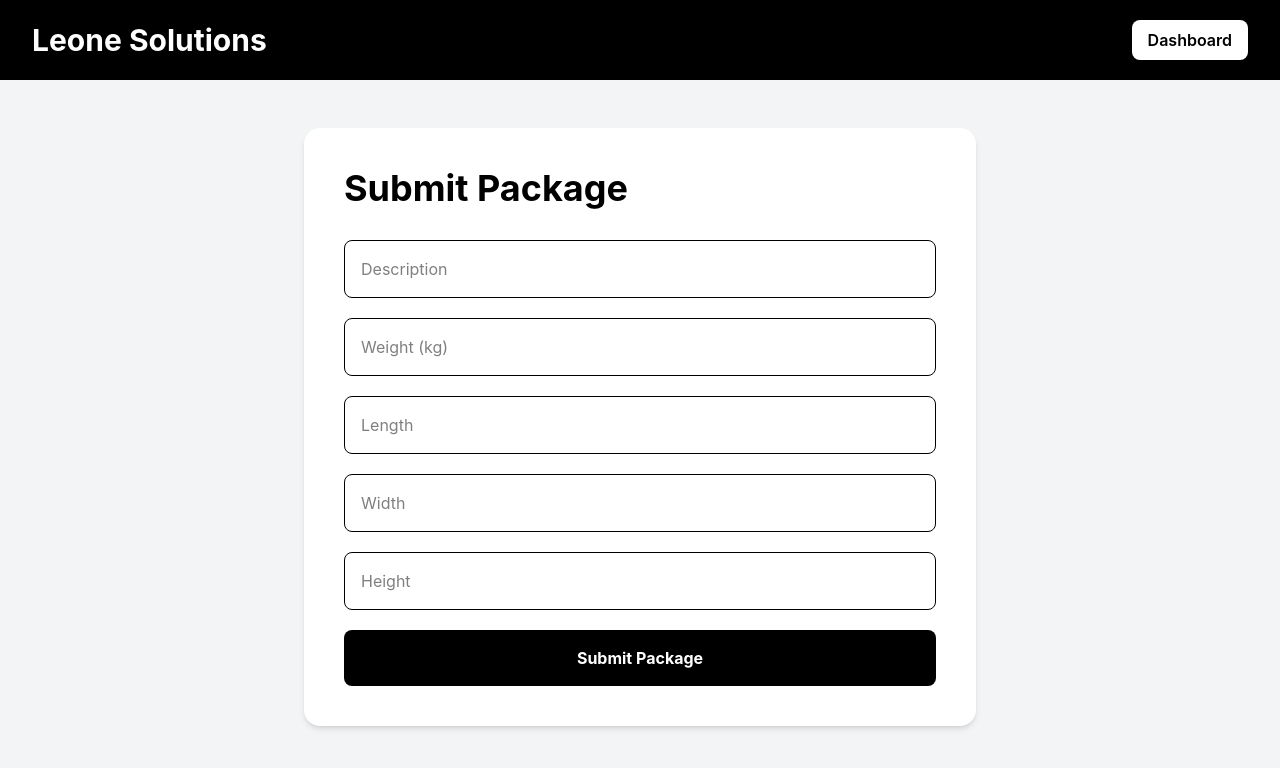
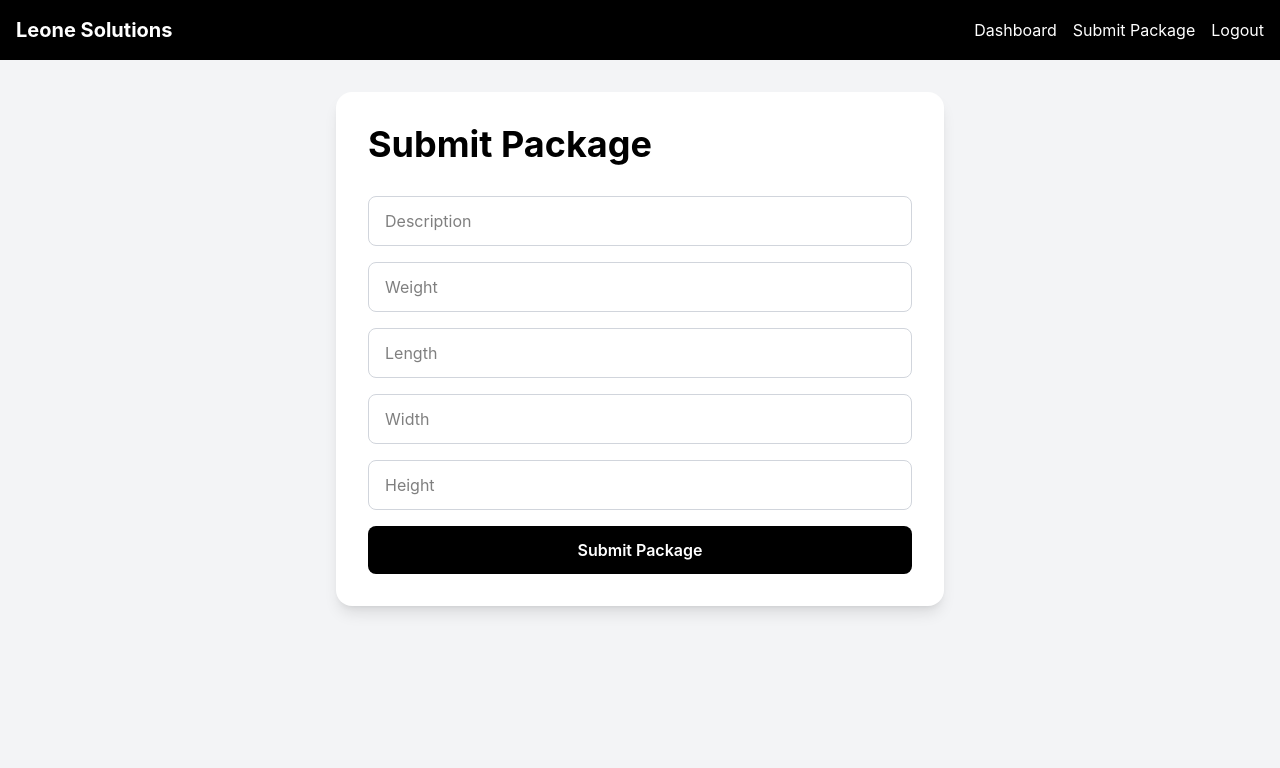
Before and after one commit to Amac01/alpha-mackie-api, a React (Vite) app in the folder client/: page /submit-package in a window 1280 px wide. Shown: the top 768 px of the page. Built offline with nearby package versions, Linux system fonts and the light colour scheme.

Commit message:
Added a component folder with a Nabarfile in it, a Homepage and code, a registration page and code, updated the Login, Dashboard, Submitpackage and App.jsx files

```diff
--- a/client/src/App.jsx
+++ b/client/src/App.jsx
@@ -1,18 +1,22 @@
 import { BrowserRouter, Routes, Route } from "react-router-dom";
 
+import Home from "./pages/Home";
 import Login from "./pages/Login";
+import Register from "./pages/Register";
 import Dashboard from "./pages/Dashboard";
 import SubmitPackage from "./pages/SubmitPackage";
-
 
 function App() {
   return (
     <BrowserRouter>
+
       <Routes>
 
-      <Route path="/" element={<Login />} />
+        <Route path="/" element={<Home />} />
 
         <Route path="/login" element={<Login />} />
+
+        <Route path="/register" element={<Register />} />
 
         <Route path="/dashboard" element={<Dashboard />} />
 
@@ -22,6 +26,7 @@
         />
 
       </Routes>
+
     </BrowserRouter>
   );
 }
--- /dev/null
+++ b/client/src/components/Navbar.jsx
@@ -0,0 +1,39 @@
+import { Link, useNavigate } from "react-router-dom";
+
+export default function Navbar() {
+
+  const navigate = useNavigate();
+
+  const handleLogout = () => {
+
+    localStorage.removeItem("token");
+
+    navigate("/login");
+  };
+
+  return (
+    <nav className="bg-black text-white p-4 flex justify-between items-center">
+
+      <h1 className="text-xl font-bold">
+        Leone Solutions
+      </h1>
+
+      <div className="flex gap-4">
+
+        <Link to="/dashboard">
+          Dashboard
+        </Link>
+
+        <Link to="/submit-package">
+          Submit Package
+        </Link>
+
+        <button onClick={handleLogout}>
+          Logout
+        </button>
+
+      </div>
+
+    </nav>
+  );
+}
--- a/client/src/pages/Dashboard.jsx
+++ b/client/src/pages/Dashboard.jsx
@@ -1,6 +1,6 @@
 import { useEffect, useState } from "react";
-import { Link } from "react-router-dom";
 import API from "../services/api";
+import Navbar from "../components/Navbar";
 
 export default function Dashboard() {
 
@@ -30,20 +30,12 @@
     <div className="min-h-screen bg-gray-100">
 
       {/* NAVBAR */}
-      <nav className="bg-black text-white px-8 py-5 flex justify-between items-center">
+      <>
+        <Navbar />
 
-        <h1 className="text-3xl font-bold">
-          Leone Solutions
-        </h1>
-
-        <Link
-          to="/submit-package"
-          className="bg-white text-black px-4 py-2 rounded-lg font-semibold hover:bg-gray-200"
-        >
-          Submit Package
-        </Link>
-
-      </nav>
+        <div className="p-6">
+        </div>
+      </>
 
       {/* PAGE CONTENT */}
       <div className="max-w-6xl mx-auto p-8">
--- /dev/null
+++ b/client/src/pages/Home.jsx
@@ -0,0 +1,35 @@
+import { Link } from "react-router-dom";
+
+export default function Home() {
+  return (
+    <div className="min-h-screen bg-gray-100 flex flex-col items-center justify-center">
+
+      <h1 className="text-5xl font-bold mb-4">
+        Leone Solutions Freight
+      </h1>
+
+      <p className="text-lg text-gray-700 mb-8">
+        Ship your goods from the UK to Sierra Leone safely and affordably.
+      </p>
+
+      <div className="flex gap-4">
+
+        <Link
+          to="/login"
+          className="bg-blue-600 text-white px-6 py-3 rounded-lg"
+        >
+          Login
+        </Link>
+
+        <Link
+          to="/register"
+          className="bg-green-600 text-white px-6 py-3 rounded-lg"
+        >
+          Register
+        </Link>
+
+      </div>
+
+    </div>
+  );
+}
--- a/client/src/pages/Login.jsx
+++ b/client/src/pages/Login.jsx
@@ -1,15 +1,18 @@
 import { useState } from "react";
+import { useNavigate } from "react-router-dom";
 import API from "../services/api";
-import { useNavigate } from "react-router-dom";
 
 export default function Login() {
-  const navigate = useNavigate(); // ✅ inside component
+
+  const navigate = useNavigate();
 
   const [email, setEmail] = useState("");
   const [password, setPassword] = useState("");
 
   const handleLogin = async () => {
+
     try {
+
       const res = await API.post("/auth/login", {
         email,
         password
@@ -17,31 +20,50 @@
 
       localStorage.setItem("token", res.data.token);
 
-      alert("Login successful");
-
       navigate("/dashboard");
 
     } catch (err) {
+
+      console.error(err);
+
       alert("Login failed");
     }
   };
 
   return (
-    <div>
-      <h2>Login</h2>
+    <div className="min-h-screen bg-gray-100 flex items-center justify-center">
+
+      <div className="bg-white p-10 rounded-2xl shadow-lg w-full max-w-md">
+
+        <h2 className="text-4xl font-bold mb-8 text-center">
+          Login
+        </h2>
 
         <input
+          type="email"
           placeholder="Email"
+          value={email}
           onChange={(e) => setEmail(e.target.value)}
+          className="w-full border border-gray-300 rounded-lg px-4 py-3 mb-4"
         />
 
         <input
+          type="password"
           placeholder="Password"
-        type="password"
+          value={password}
           onChange={(e) => setPassword(e.target.value)}
+          className="w-full border border-gray-300 rounded-lg px-4 py-3 mb-6"
         />
 
-      <button onClick={handleLogin}>Login</button>
+        <button
+          onClick={handleLogin}
+          className="w-full bg-blue-600 text-white py-3 rounded-lg font-semibold hover:bg-blue-700"
+        >
+          Login
+        </button>
+
+      </div>
+
     </div>
   );
 }
--- /dev/null
+++ b/client/src/pages/Register.jsx
@@ -0,0 +1,84 @@
+import { useState } from "react";
+import { useNavigate } from "react-router-dom";
+import API from "../services/api";
+
+export default function Register() {
+
+  const navigate = useNavigate();
+
+  const [form, setForm] = useState({
+    name: "",
+    email: "",
+    password: ""
+  });
+
+  const handleChange = (e) => {
+    setForm({
+      ...form,
+      [e.target.name]: e.target.value
+    });
+  };
+
+  const handleRegister = async () => {
+
+    try {
+
+      await API.post("/auth/register", form);
+
+      alert("Registration successful");
+
+      navigate("/login");
+
+    } catch (err) {
+
+      console.error(err);
+
+      alert("Registration failed");
+    }
+  };
+
+  return (
+    <div className="min-h-screen bg-gray-100 flex items-center justify-center">
+
+      <div className="bg-white p-10 rounded-2xl shadow-lg w-full max-w-md">
+
+        <h2 className="text-4xl font-bold mb-8 text-center">
+          Register
+        </h2>
+
+        <input
+          name="name"
+          type="text"
+          placeholder="Full Name"
+          onChange={handleChange}
+          className="w-full border border-gray-300 rounded-lg px-4 py-3 mb-4"
+        />
+
+        <input
+          name="email"
+          type="email"
+          placeholder="Email"
+          onChange={handleChange}
+          className="w-full border border-gray-300 rounded-lg px-4 py-3 mb-4"
+        />
+
+        <input
+          name="password"
+          type="password"
+          placeholder="Password"
+          onChange={handleChange}
+          className="w-full border border-gray-300 rounded-lg px-4 py-3 mb-6"
+        />
+
+        <button
+          onClick={handleRegister}
+          className="w-full bg-green-600 text-white py-3 rounded-lg font-semibold hover:bg-green-700"
+        >
+          Create Account
+        </button>
+
+      </div>
+
+    </div>
+  );
+}
--- a/client/src/pages/SubmitPackage.jsx
+++ b/client/src/pages/SubmitPackage.jsx
@@ -1,6 +1,7 @@
 import { useState } from "react";
-import { useNavigate, Link } from "react-router-dom";
+import { useNavigate } from "react-router-dom";
 import API from "../services/api";
+import Navbar from "../components/Navbar";
 
 export default function SubmitPackage() {
 
@@ -42,69 +43,56 @@
   return (
     <div className="min-h-screen bg-gray-100">
 
-      {/* NAVBAR */}
-      <nav className="bg-black text-white px-8 py-5 flex justify-between items-center">
+      <Navbar />
 
-        <h1 className="text-3xl font-bold">
-          Leone Solutions
-        </h1>
+      <div className="max-w-2xl mx-auto p-8">
 
-        <Link
-          to="/dashboard"
-          className="bg-white text-black px-4 py-2 rounded-lg font-semibold hover:bg-gray-200"
-        >
-          Dashboard
-        </Link>
-
-      </nav>
-
-      {/* FORM */}
-      <div className="max-w-2xl mx-auto mt-12 bg-white p-10 rounded-2xl shadow-md">
+        <div className="bg-white rounded-2xl shadow-lg p-8">
 
           <h2 className="text-4xl font-bold mb-8">
             Submit Package
           </h2>
 
-        <div className="space-y-5">
+          <div className="grid gap-4">
 
             <input
               name="description"
               placeholder="Description"
               onChange={handleChange}
-            className="w-full p-4 border rounded-lg"
+              className="border border-gray-300 rounded-lg px-4 py-3"
             />
 
             <input
               name="weight"
-            placeholder="Weight (kg)"
+              placeholder="Weight"
               onChange={handleChange}
-            className="w-full p-4 border rounded-lg"
+              className="border border-gray-300 rounded-lg px-4 py-3"
             />
 
             <input
               name="length"
               placeholder="Length"
               onChange={handleChange}
-            className="w-full p-4 border rounded-lg"
+              className="border border-gray-300 rounded-lg px-4 py-3"
             />
 
             <input
               name="width"
               placeholder="Width"
               onChange={handleChange}
-            className="w-full p-4 border rounded-lg"
+              className="border border-gray-300 rounded-lg px-4 py-3"
             />
 
             <input
               name="height"
               placeholder="Height"
               onChange={handleChange}
-            className="w-full p-4 border rounded-lg"
+              className="border border-gray-300 rounded-lg px-4 py-3"
             />
 
             <button
               onClick={handleSubmit}
-            className="w-full bg-black text-white py-4 rounded-lg font-bold hover:bg-gray-800"
+              className="bg-black text-white py-3 rounded-lg font-semibold hover:bg-gray-800"
             >
               Submit Package
             </button>
@@ -114,5 +102,7 @@
         </div>
 
       </div>
+
+    </div>
   );
 }
```
Lines whose indentation alone changed are shown as unchanged.
